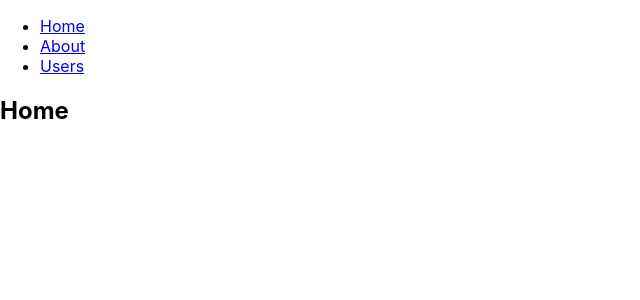
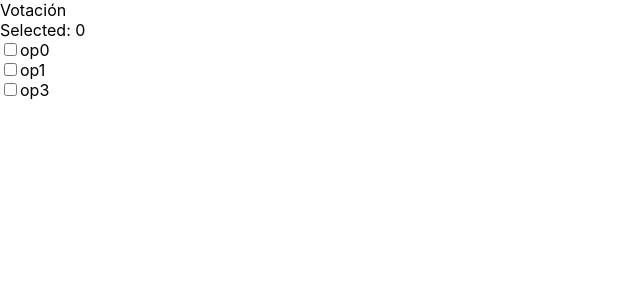
Before and after one commit to JorgeJOcampo/democracy, a React (Create React App) app: page / in a window 1280 px wide. Shown: the top 300 px of the page, without its empty margins (0-640 px from the left). Built offline with nearby package versions, Linux system fonts and the light colour scheme.

Commit message:
checkbox done

```diff
--- a/src/App.js
+++ b/src/App.js
@@ -1,50 +1,20 @@
 import React from 'react';
 import { BrowserRouter as Router, Switch, Route, Link } from 'react-router-dom';
+import Vote from 'components/vote';
 
 export default function App() {
   return (
     <Router>
       <div>
-        <nav>
-          <ul>
-            <li>
-              <Link to="/">Home</Link>
-            </li>
-            <li>
-              <Link to="/about">About</Link>
-            </li>
-            <li>
-              <Link to="/users">Users</Link>
-            </li>
-          </ul>
-        </nav>
-
-        {/* A <Switch> looks through its children <Route>s and
-            renders the first one that matches the current URL. */}
         <Switch>
-          <Route path="/about">
-            <About />
-          </Route>
-          <Route path="/users">
-            <Users />
+          <Route path="/vote">
+            <Vote />
           </Route>
           <Route path="/">
-            <Home />
+            <Vote />
           </Route>
         </Switch>
       </div>
     </Router>
   );
 }
-
-function Home() {
-  return <h2>Home</h2>;
-}
-
-function About() {
-  return <h2>About</h2>;
-}
-
-function Users() {
-  return <h2>Users</h2>;
-}
--- /dev/null
+++ b/src/components/Checkbox.js
@@ -0,0 +1,22 @@
+import React, { useState } from 'react';
+
+const Checkbox = ({ label, isSelected, onCheckboxChange }) => {
+  // const [isSelected, setIsSelected] = useState(false);
+  // const toggleSelect = () => setIsSelected(!isSelected);
+  return (
+    <div className="form-check">
+      <label htmlFor="a">
+        <input
+          type="checkbox"
+          name={label}
+          checked={isSelected}
+          onChange={onCheckboxChange}
+          className="form-check-input"
+        />
+        {label}
+      </label>
+    </div>
+  );
+};
+
+export default Checkbox;
--- /dev/null
+++ b/src/components/VoteList.js
@@ -0,0 +1,32 @@
+import React, { useState } from 'react';
+import Checkbox from 'components/Checkbox';
+
+export default ({ options }) => {
+  const [mapOptions, setMapOptions] = useState(
+    options.map(({ id, label }) => ({ id, label, isSelected: false }))
+  );
+  const selectedQuantity = mapOptions.filter(({ isSelected }) => isSelected)
+    .length;
+  const toggleSelect = (op) => {
+    const este = mapOptions.find(({ label }) => label === op);
+    setMapOptions([
+      ...mapOptions.slice(0, mapOptions.indexOf(este)),
+      { ...este, isSelected: !este.isSelected },
+      ...mapOptions.slice(mapOptions.indexOf(este) + 1, mapOptions.length)
+    ]);
+  };
+  const list = mapOptions.map(({ id, label, isSelected }) => (
+    <Checkbox
+      label={label}
+      isSelected={isSelected}
+      onCheckboxChange={() => toggleSelect(label)}
+      key={id}
+    />
+  ));
+  return (
+    <div>
+      <div>Selected: {selectedQuantity}</div>
+      {list}
+    </div>
+  );
+};
--- /dev/null
+++ b/src/components/vote/Vote.js
@@ -0,0 +1,16 @@
+import React from 'react';
+import VoteList from 'components/VoteList';
+
+export default () => {
+  const options = [
+    { id: 0, label: 'op0' },
+    { id: 1, label: 'op1' },
+    { id: 2, label: 'op3' }
+  ];
+  return (
+    <div>
+      <div>Votación</div>
+      <VoteList options={options} />
+    </div>
+  );
+};
--- /dev/null
+++ b/src/components/vote/index.js
@@ -0,0 +1,3 @@
+import Vote from './Vote';
+
+export default Vote;
```
Also changed, not shown: .eslintrc.js.
